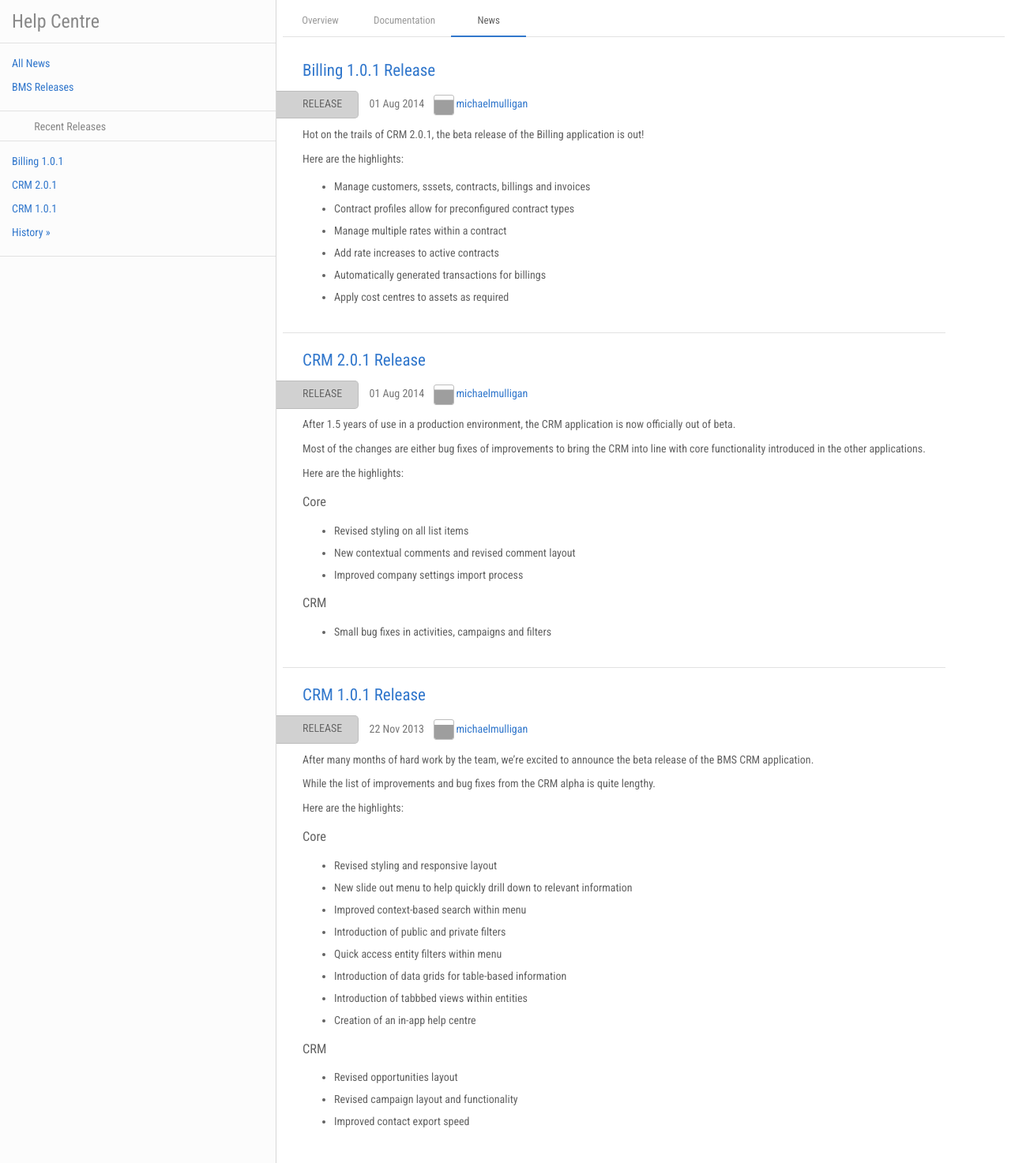
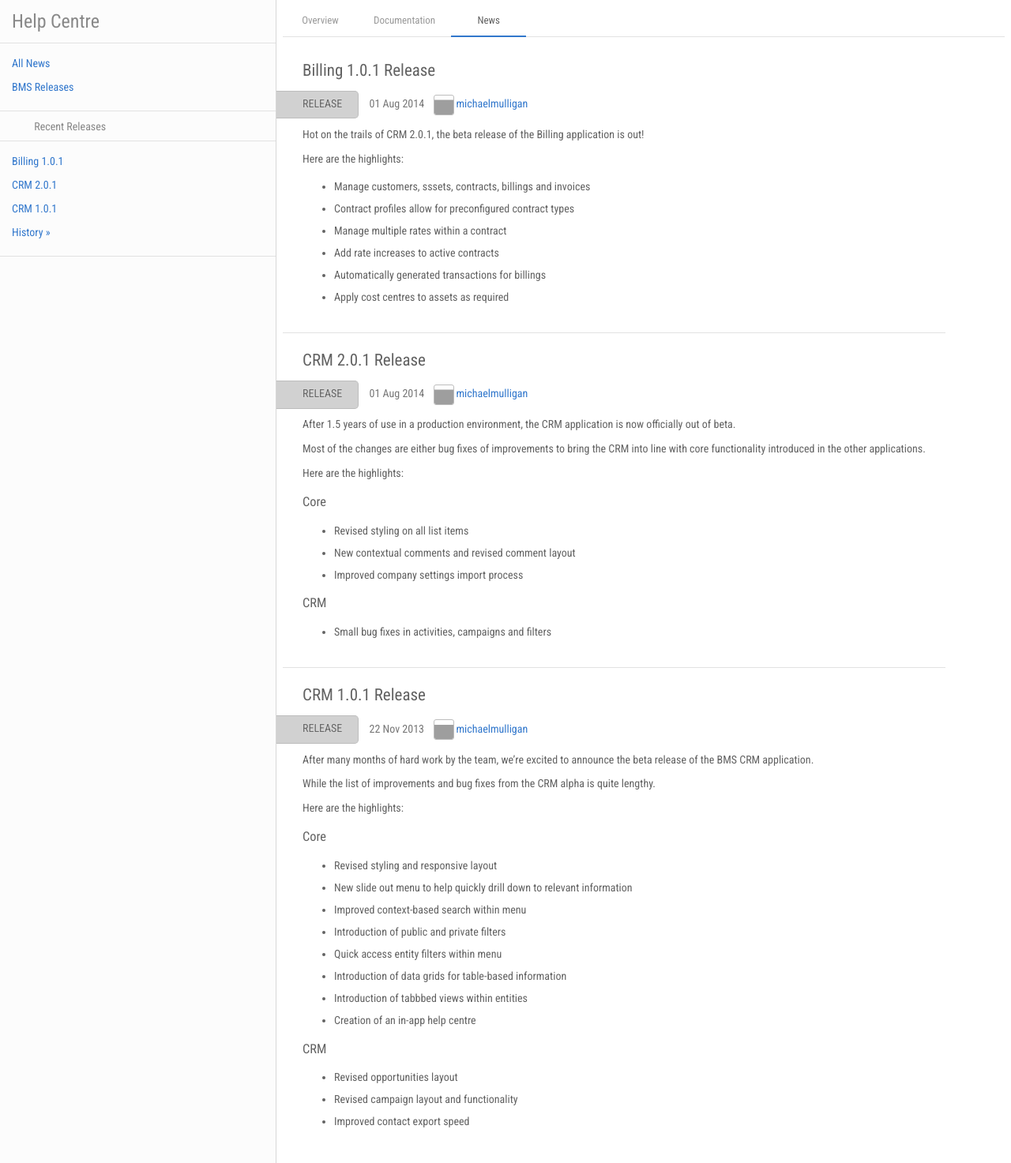
Before and after one commit to ambit/bms-support, a Jekyll site: the page built from news/index.md, in a window 1280 px wide. Shown: the whole page at 79% size. Built offline with Jekyll 4.4.1, drawn with Linux system fonts in a browser that asks for light colours; nearby versions of some CDN libraries; grey boxes are pictures that could not be loaded.

Commit message:
Update News Layout

```diff
--- a/_includes/news_item.html
+++ b/_includes/news_item.html
@@ -1,9 +1,5 @@
 <article>
-  <h2>
-    <a href="{{ post.baseurl }}">
-      {{ post.title }}
-    </a>
-  </h2>
+  <h2>{{ post.title }}</h2>
   <span class="post-category">
     {% for category in post.categories %}
     <span class="label">{{ category }}</span>
@@ -13,7 +9,7 @@
     <span class="post-date">
       {{ post.date | date_to_string }}
     </span>
-    <a href="https://github.com/{{ post.author }}" class="post-author">
+    <a href="https://github.com/{{ post.author }}" class="post-author" target="_blank">
       <img src="https://github.com/{{ post.author }}.png" class="avatar" />
       {{ post.author }}
     </a>
```
